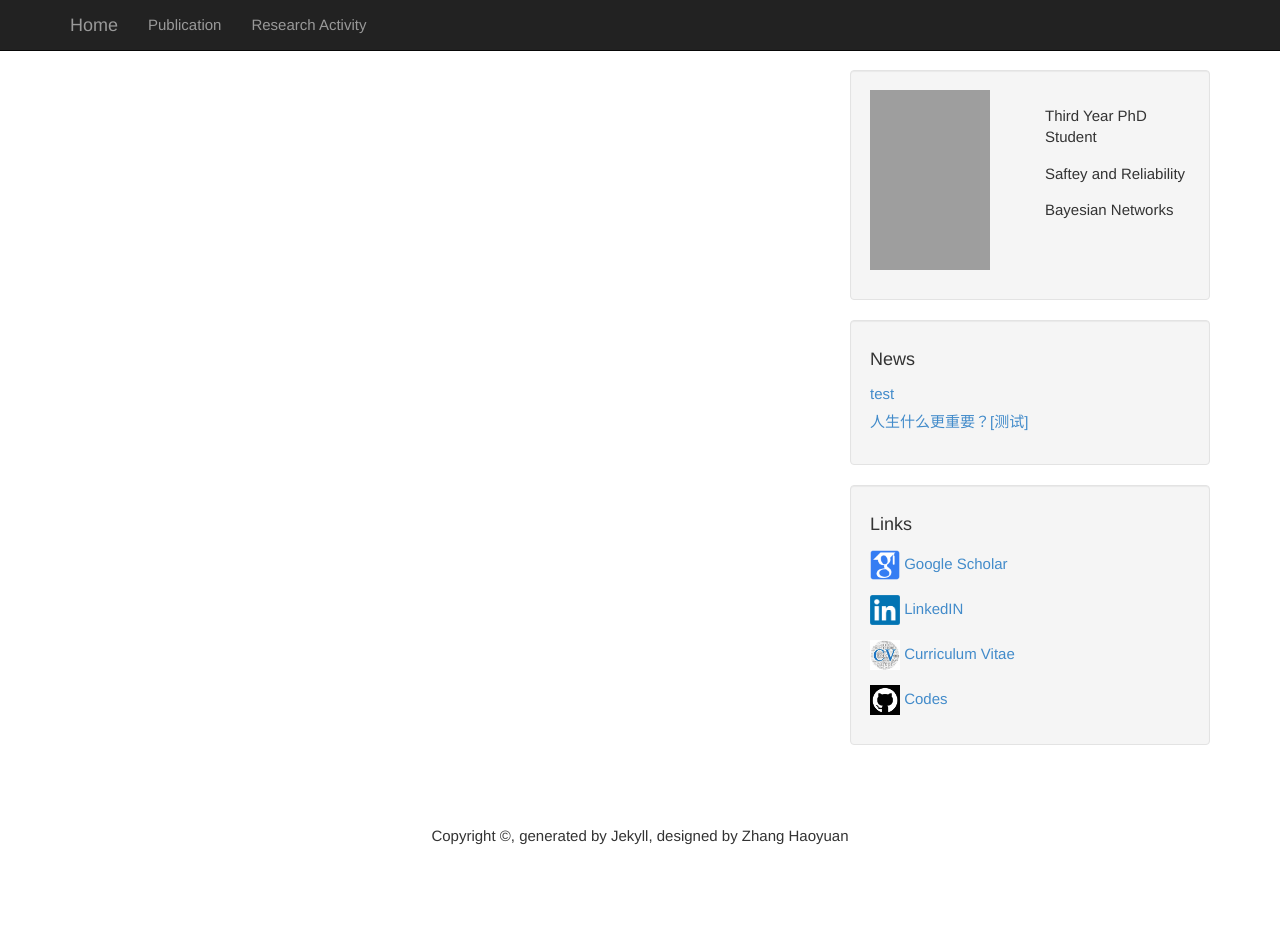
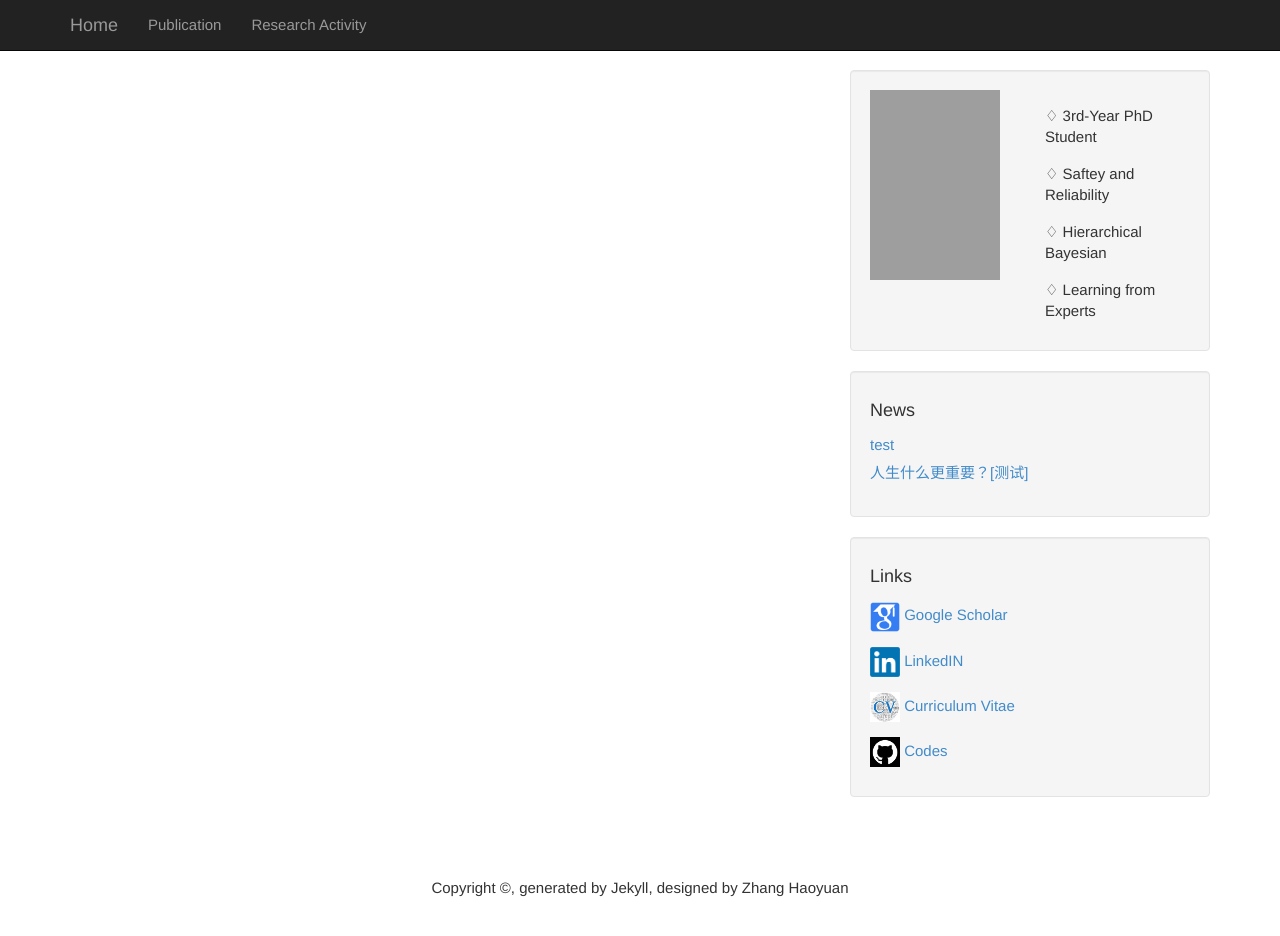
Before and after one commit to july0905/haoyuanzhang1990.github.io, a Jekyll site: the page built from pub.md, in a window 1280 px wide and 948 px high. Shown: the top 936 px of the window. Built offline with Jekyll 4.4.1, drawn with Linux system fonts in a browser that asks for light colours; grey boxes are pictures that could not be loaded.

Commit message:
Update categories.html

```diff
--- a/_includes/categories.html
+++ b/_includes/categories.html
@@ -2,7 +2,7 @@
                 <ul class="list-unstyled">
                   <li>
 
-                    <img src="profile4.JPG" height="180" width="120">
+                    <img src="profile4.JPG" height="190" width="130">
 
                   </li>
                 </ul>
@@ -13,19 +13,23 @@
                   <p>
                   </p>
                   <li>
-                    Third Year PhD Student
+                ♢ 3rd-Year PhD Student
                   </li>
                  <p>
                  </p>
               <li>
-                Saftey and Reliability
+                ♢ Saftey and Reliability
               </li>
                  <p>
                   </p>
               <li>
-                Bayesian Networks
+                ♢ Hierarchical Bayesian
               </li>
-
+                  <p>
+                  </p>
+              <li>
+                ♢ Learning from Experts
+              </li>
 
 
 
```
